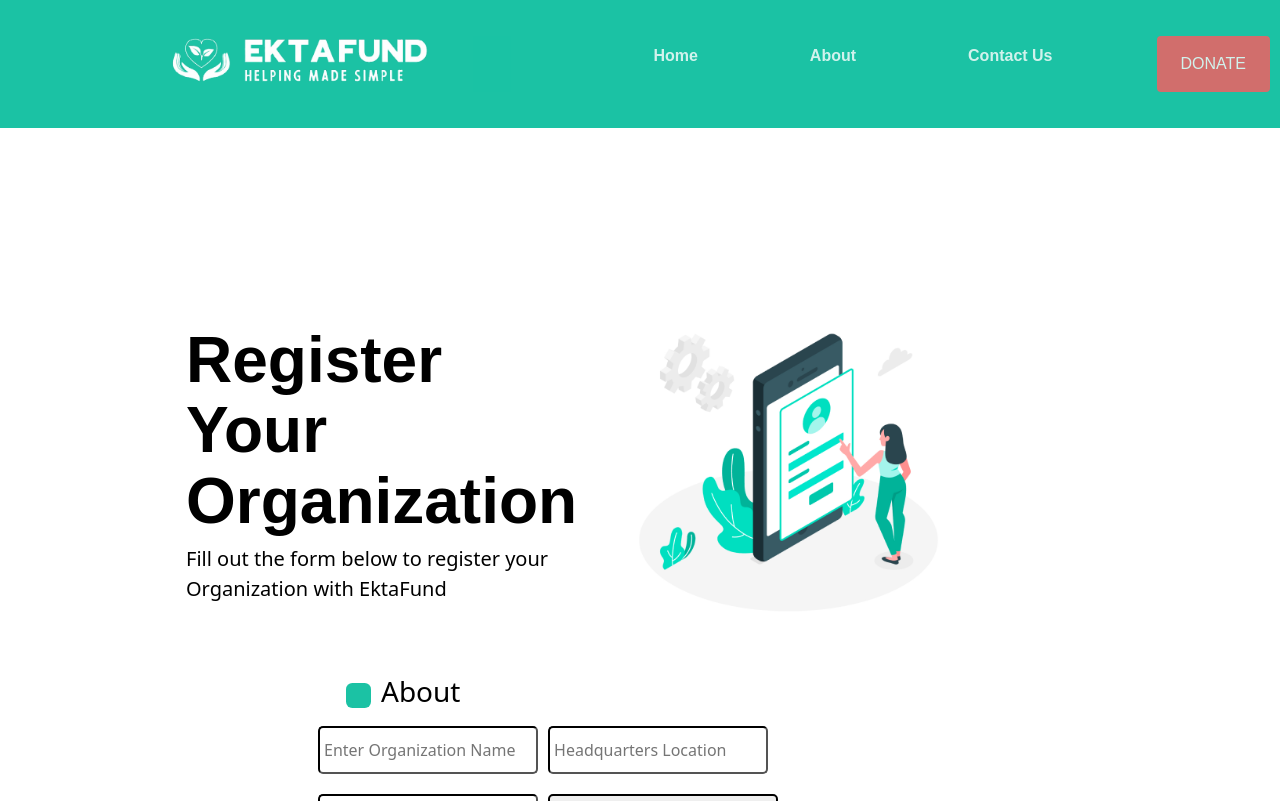
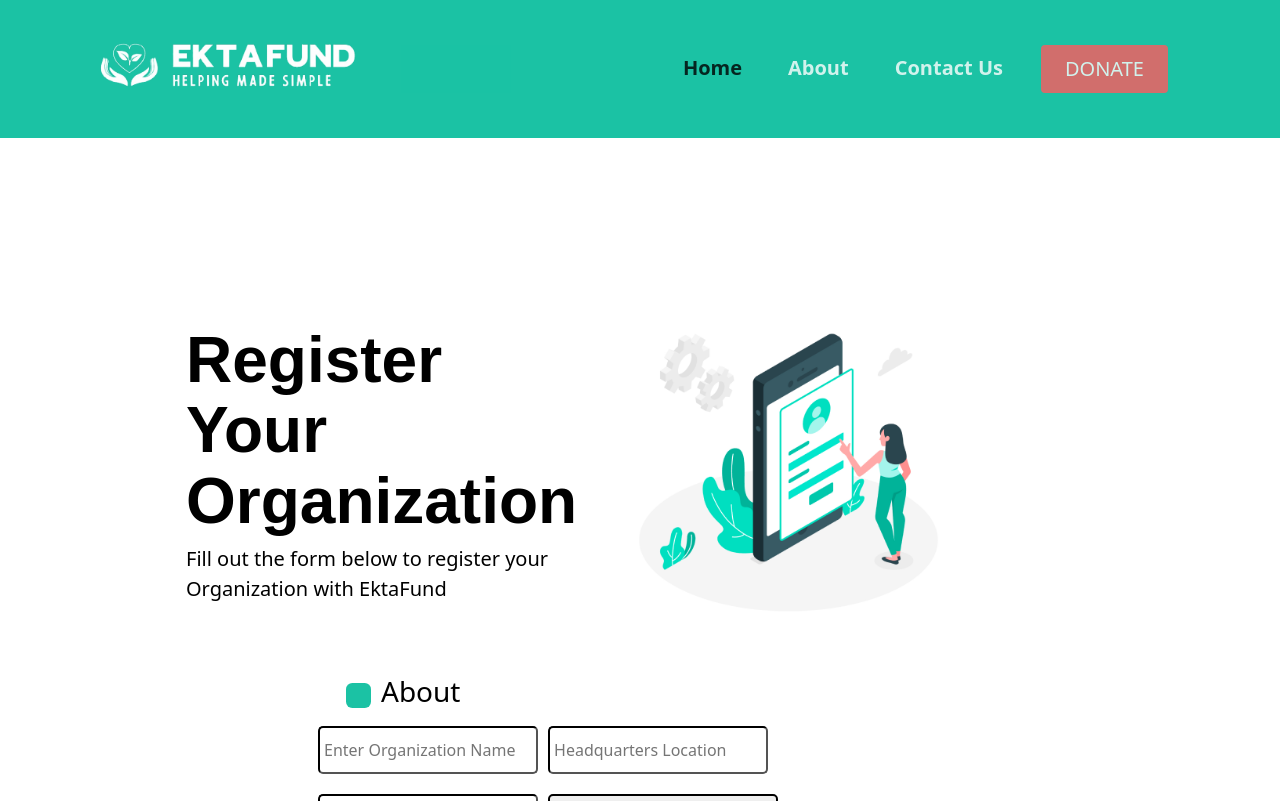
Before and after one commit to kunj-bhuva/Ekta_Fund, a React (Create React App) app: page / in a window 1280 px wide. Shown: the top 801 px of the page. Built offline with nearby package versions, Linux system fonts and the light colour scheme.

Commit message:
fixed header while resizing

```diff
--- a/src/components/Header.css
+++ b/src/components/Header.css
@@ -1,328 +1,93 @@
+/* Main Navbar Styling */
 .navbar {
-    background-color: #1BC2A4 !important;  /* Green background for the navbar */
+    background-color: #1BC2A4 !important; /* Green background for the navbar */
     padding: 1rem; /* Add padding for better spacing */
 }
-.container {
-    transform: translateX(4.5rem);
-    color: rgb(9, 9, 9);
-    font-weight: 700;
-    font-family: Arial, Helvetica, sans-serif;
+
+.fixed-top {
+    background-color: #1BC2A4 !important;
+    height: auto; /* Allow height to adjust based on content */
 }
 
-
-
-/* Opaque header when in hamburger view */
-.navbar-collapse.show {
-    opacity: 0.9; /* Adjust opacity to your preference */
-    background-color: #1BC2A4 !important; /* Same color as header with opacity */
-    transition: opacity 0.0001s ease;
-}
-
-/* Optional: Styles for the links inside the dropdown for better visibility */
+/* Navbar Link Styles */
 .navbar-nav .nav-link {
     color: #fff;
 }
-
 .navbar-nav .nav-link:hover {
     color: black;
 }
-.nav-item
-{
-    margin-left: 6rem;
-    color: white;
-}
 
-.fixed-top
-{
-    background-color: #1BC2A4 !important;
-    height: 8rem;
-}
-.header-navBar:hover {
-  color: aliceblue;
-  opacity: 80%;
-  cursor: pointer;
-}
-
-
+/* Button Styles */
 .button {
-    font-size: 1rem;
+    height: 3rem;
+    display: flex;
+    justify-content: center;
+    align-items: center;
     background-color: #ff5a5f;
     color: rgb(9, 9, 9);
     border: none;
-    padding: 0.1rem 0.1rem;
+    padding-top: 2px;
     border-radius: 1rem;
-    transition: background-color 0.3s ease, color 0.3s ease, box-shadow 0.3s ease; /* Smooth transition for hover effects */
+    transition: background-color 0.3s ease, color 0.3s ease, box-shadow 0.3s ease;
+}
+.button:hover {
+    background-color: #ff787b;
+    color: rgb(230, 218, 218);
+    box-shadow: 0 4px 8px rgba(0, 0, 0, 0.2);
+    cursor: pointer;
 }
 
-.button:hover {
-    background-color: #ff787b; /* Slightly lighter background color */
-    color: rgb(230, 218, 218); /* Change text color */
-    box-shadow: 0 4px 8px rgba(0, 0, 0, 0.2); /* Add a subtle shadow */
-    cursor: pointer; /* Change cursor to pointer */
+/* Collapsed Menu Styles */
+.navbar-collapse:not(.show) {
+    background-color: #1BC2A4;
+    color: #fff;
+    opacity: 0.8;
+}
+.navbar-collapse.show {
+    background-color: #1BC2A4;
+    padding: 10px;
+    border-radius: 5px;
+    opacity: 0.9;
+    transition: opacity 0.3s ease;
 }
 
-
-/* Style for the collapsed state (when the menu is hidden) */
-.navbar-collapse:not(.show) {
-    background-color: #1BC2A4; /* Example: Dark background */
-    color: #fff;            /* Text color */
-    opacity: 0.8;           /* Optional: Slightly transparent */
-}
-
-/* Style for the expanded menu (when the menu is visible) */
-.navbar-collapse.show {
-    background-color: #1BC2A4; /* Example: Darker background on expand */
-    padding: 10px;          /* Add padding */
-    border-radius: 5px;     /* Rounded corners */
-}
-
-/* Style for the menu items specifically in collapsed view */
-.navbar-collapse .nav-link {
-    color: #fff !important; /* Ensure links are visible on dark background */
-}
-
-/* Style the donate button separately if needed */
+/* Extra Button Styles Inside Collapsible Menu */
 .navbar-collapse .button {
-    background-color: #ff5a5f; /* Button background color */
+    background-color: #ff5a5f;
     border: none;
     padding: 8px 16px;
     color: #fff;
     border-radius: 4px;
 }
 
-
-/*
- .header {
-  background-color: #1BC2A4;
-  width: 100vw;
-  min-height: 30px;
-  display: flex;
-  justify-content: space-between;
-  align-items: center;
-  text-align: center;
-  color: rgb(9, 9, 9);
-  padding: 0 50px;
+.flexbox{
+    display:flex;
+    justify-content: center;
+    justify-items: center;
 }
 
-.header-content {
-  margin-left: 7rem;
-  display: flex;
-  justify-content: space-between;
-  align-items: center;
-  text-align: center;
+.nav-item{
+    font-size: 1.25rem;
+    font-weight:bold;
+    margin-right: 30px;
 }
 
-.header-navBar {
-  color: rgb(9, 9, 9);
-}
-
-@media (max-width: 992px) {
-  .header {
-      min-height: 10rem;
-      padding: 0 2rem;
-  }
-
-  .header-content {
-      margin-left: 5rem;
-  }
-}
-
-@media (max-width: 768px) {
-  .logo {
-      width: 80px;
-  }
+/* Responsive Style Changes for Small Screens */
+@media (max-width: 991px) { /* Apply at lg breakpoint and smaller */
+    .navbar {
+        padding: 0.5rem; /* Reduce padding */
+    }
 
 
-
-  .header-navBar {
-      font-size: 16px;
-  }
-
-  .donate-button {
-      padding: 0.5rem 1rem;
-  }
-}
-
-@media (max-width: 576px) {
-  .header {
-      min-height: 10rem;
-      padding: 0 1.5rem;
-  }
-
-  .header-content {
-      margin-left: 4rem;
-  }
-
-  .logo {
-      width: 80px;
-  }
-
-  .header-navBar {
-      font-size: 14px;
-  }
-
-  .donate-button {
-      padding: 0.4rem 0.8rem;
-  }
-}
-
-@media (max-width: 480px) {
-  .header {
-      min-height: 10rem;
-      padding: 0 1rem;
-  }
-
-  .header-content {
-      margin-left: 3rem;
-  }
-
-  .logo {
-      width: 20px;
-  }
-
-  .header-navBar {
-      font-size: 12px;
-  }
-
-  .donate-button {
-      padding: 0.3rem 0.7rem;
-  }
-}
-
-@media (max-width: 360px) {
-  .header {
-      min-height: 10rem;
-      padding: 0 0.5rem;
-  }
-
-  .header-content {
-      margin-left: 2rem;
-  }
-
-  .logo {
-      width: 40px;
-  }
-
-  .header-navBar {
-      font-size: 10px;
-  }
-
-  .donate-button {
-      padding: 0.2rem 0.6rem;
-  }
-}
-
-@media (min-width: 1200px) {
-  .header {
-      min-height: 10rem;
-      padding: 0 4rem;
-  }
-
-  .header-content {
-      margin-left: 8rem;
-  }
-
-  .logo {
-      width: 100px;
-  }
-
-  .header-navBar {
-      font-size: 18px;
-  }
-
-  .donate-button {
-      padding: 0.6rem 1.2rem;
-  }
-}
-
-@media (min-width: 1400px) {
-  .header {
-      min-height: 9rem;
-      padding: 0 5rem;
-  }
-
-  .header-content {
-      margin-left: 10rem;
-  }
-
-  .logo {
-      width: 200px;
-  }
-
-  .header-navBar {
-      font-size: 20px;
-  }
-
-  .donate-button {
-      padding: 0.7rem 1.5rem;
-  }
-}
-
-@media (min-width: 1600px) {
-  .header {
-      min-height: 24rem;
-      padding: 0 6rem;
-  }
-
-  .header-content {
-      margin-left: 12rem;
-  }
-
-  .logo {
-      width: 220px;
-  }
-
-  .header-navBar {
-      font-size: 22px;
-  }
-
-  .donate-button {
-      padding: 0.8rem 1.8rem;
-  }
-}
-
-.logo {
-  margin-top: 1rem;
-  width: 25rem;
-  height: auto;
-  margin-right: auto;
-  transform: translateY(-1.5rem);
-}
-
-.header-content {
-  display: flex;
-  justify-content: space-around;
-  margin-left: 2rem;
-  align-items: center;
-  width: calc(100% - 20rem);
-}
-
-.header-navBar {
-  font-size: 2rem;
-  margin: 10px;
-  background-color: #1BC2A4;
-  padding: 5px 10px;
-  border: none;
-  font-family: Arial, sans-serif;
-}
-
-/* Media Queries for Responsive Design */
-@media (max-width: 768px) {
-    .navbar {
-        padding: 0.5rem; /* Reduce padding on smaller screens */
+    .navbar-nav {
+        display: flex;
+        flex-direction: column;
+        text-align: center;
+        width: 100%;
     }
 
-    .container {
-        transform: translateX(0); /* Reset transform on smaller screens */
-        text-align: center; /* Center text on smaller screens */
-    }
-
-    .nav-item {
-        margin-left: 0; /* Reset margin on smaller screens */
-        margin-bottom: 1rem; /* Add spacing between items */
-    }
-
-    .fixed-top {
-        height: auto; /* Adjust height for smaller screens */
+    .navbar-nav .nav-item {
+        margin-left: 0;
+        margin-top: 5px; /* Optional spacing between items */
     }
 }
```
Also changed, not shown: src/components/Header.js (+7 -3 lines).
